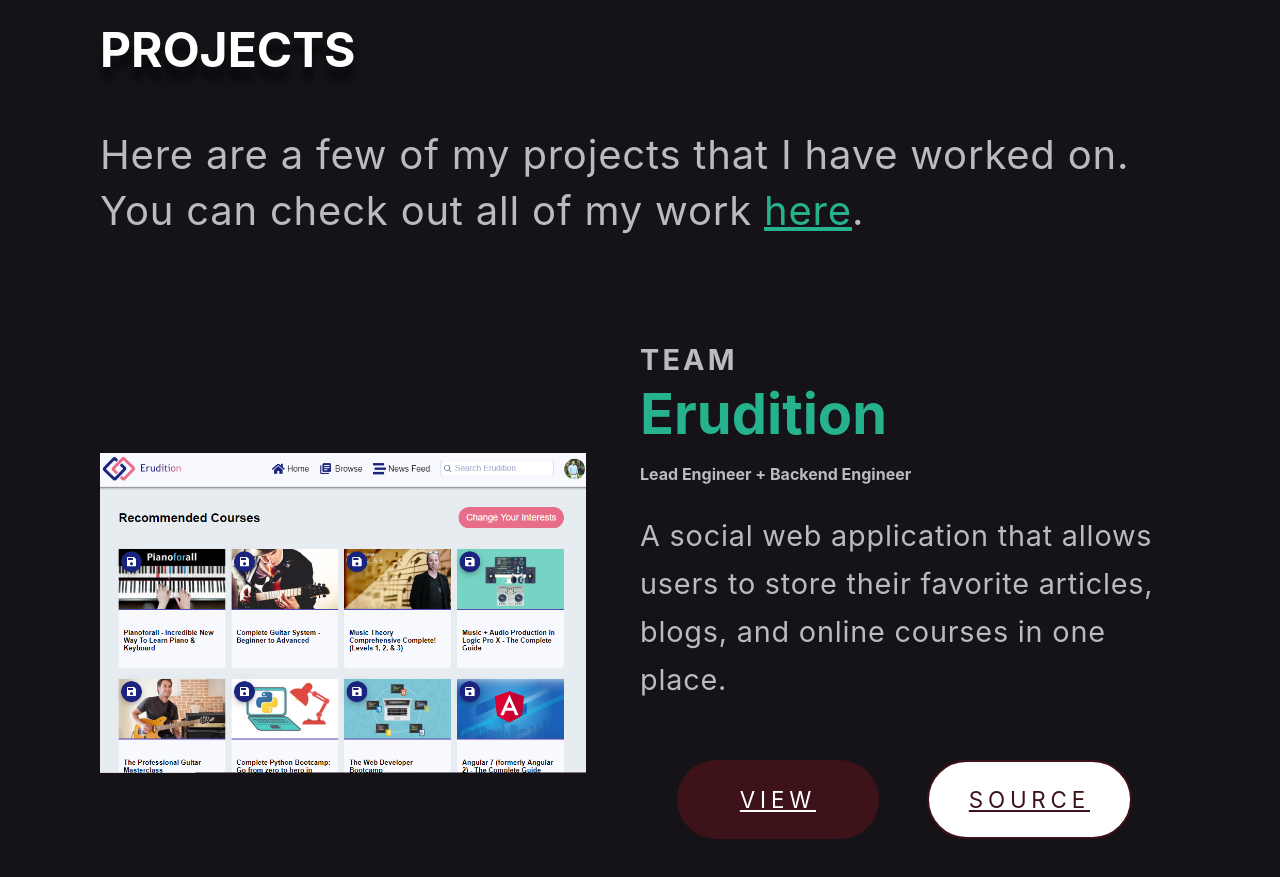
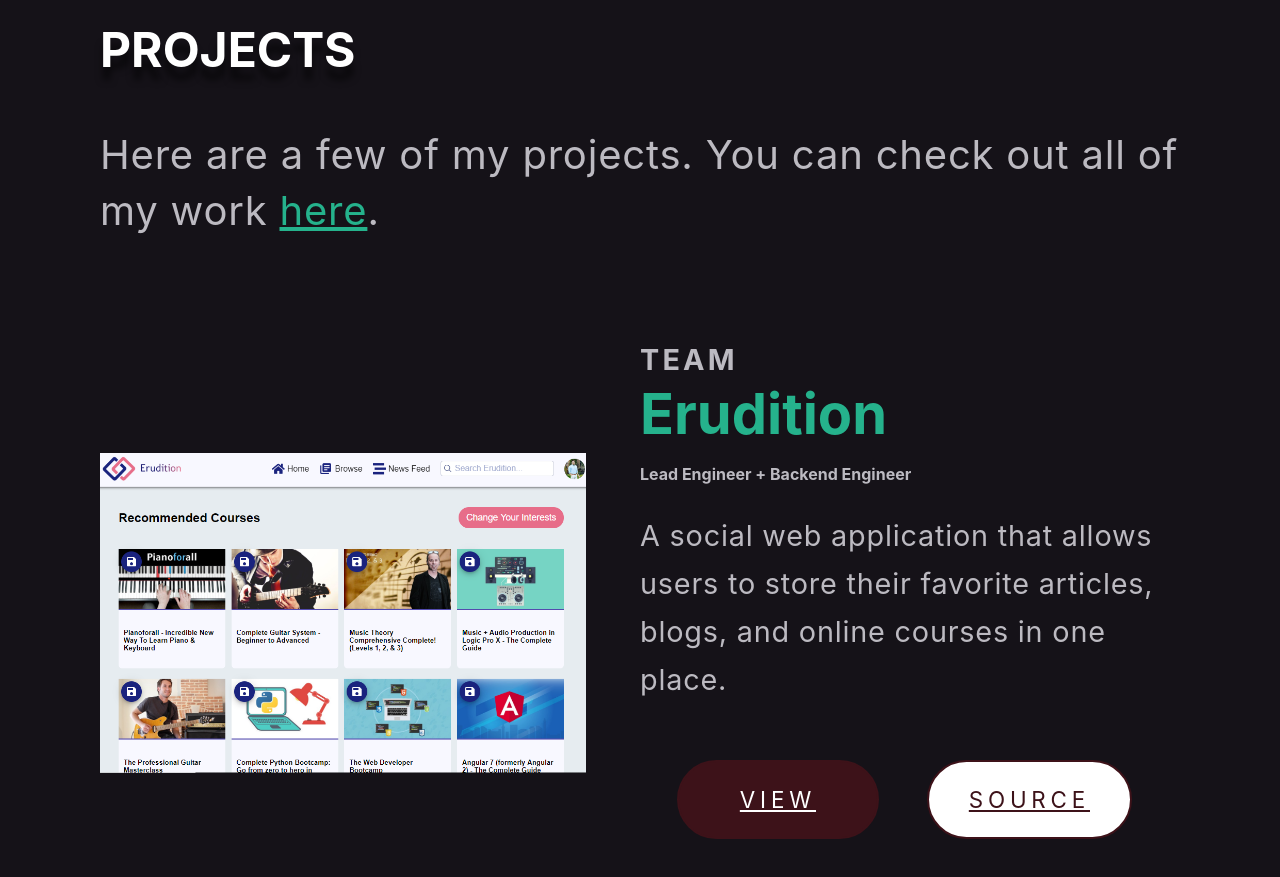
Before and after one commit to Hunter315/hntr.dev, a React (Create React App) app: page / in a window 1280 px wide. Shown: the part 1560-2437 px from the top of the page. Built offline with nearby package versions, Linux system fonts and the light colour scheme.

Commit message:
change projects sentence

```diff
--- a/src/components/Projects/projects.js
+++ b/src/components/Projects/projects.js
@@ -9,7 +9,7 @@
     <ProjectContainer id="projects">
       <h1>Projects</h1>
       <p>
-        Here are a few of my projects that I have worked on. You can check out all of my work{" "}
+        Here are a few of my projects. You can check out all of my work{" "}
         <a
           href="https://github.com/Hunter315"
           target="_blank"
```
